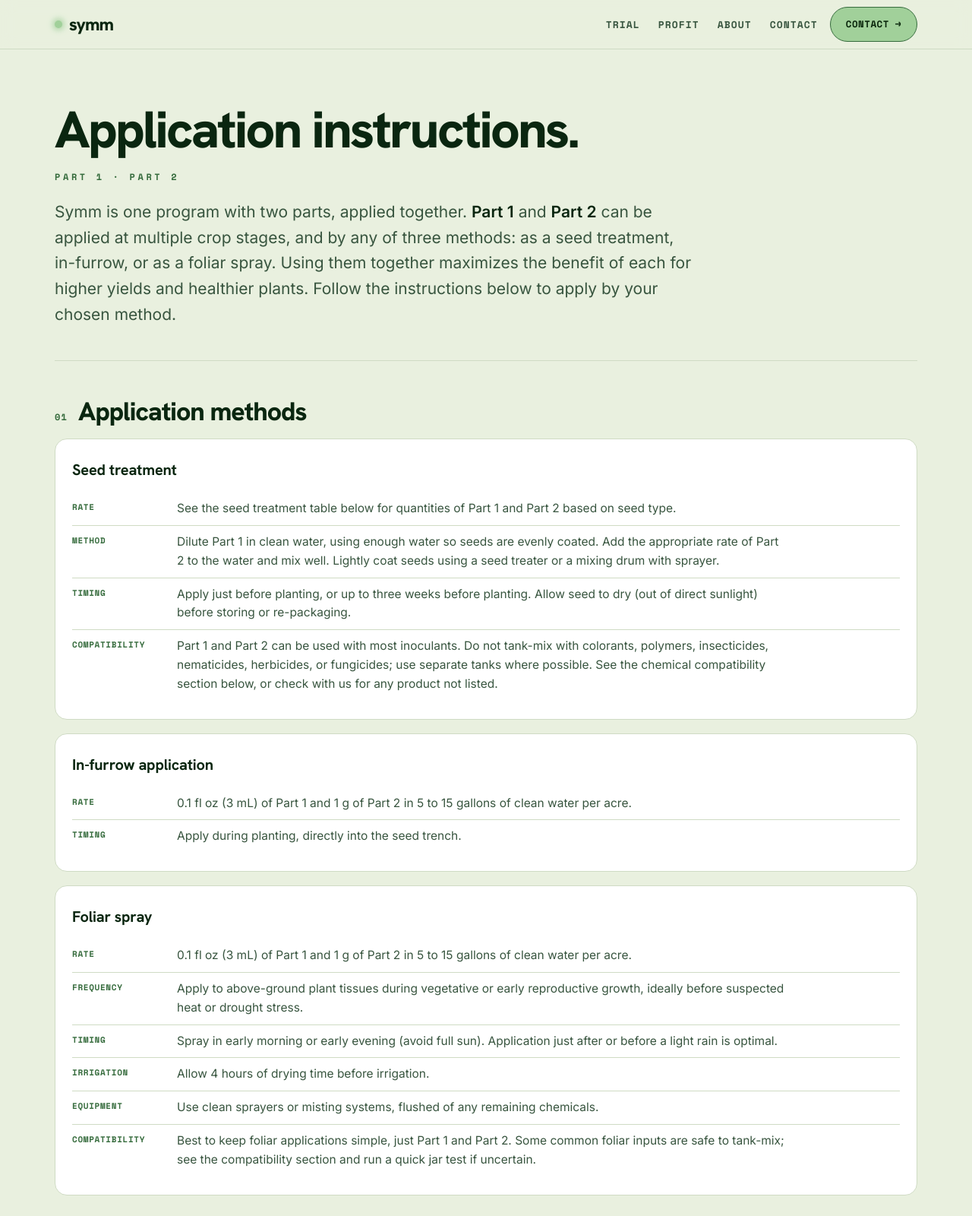
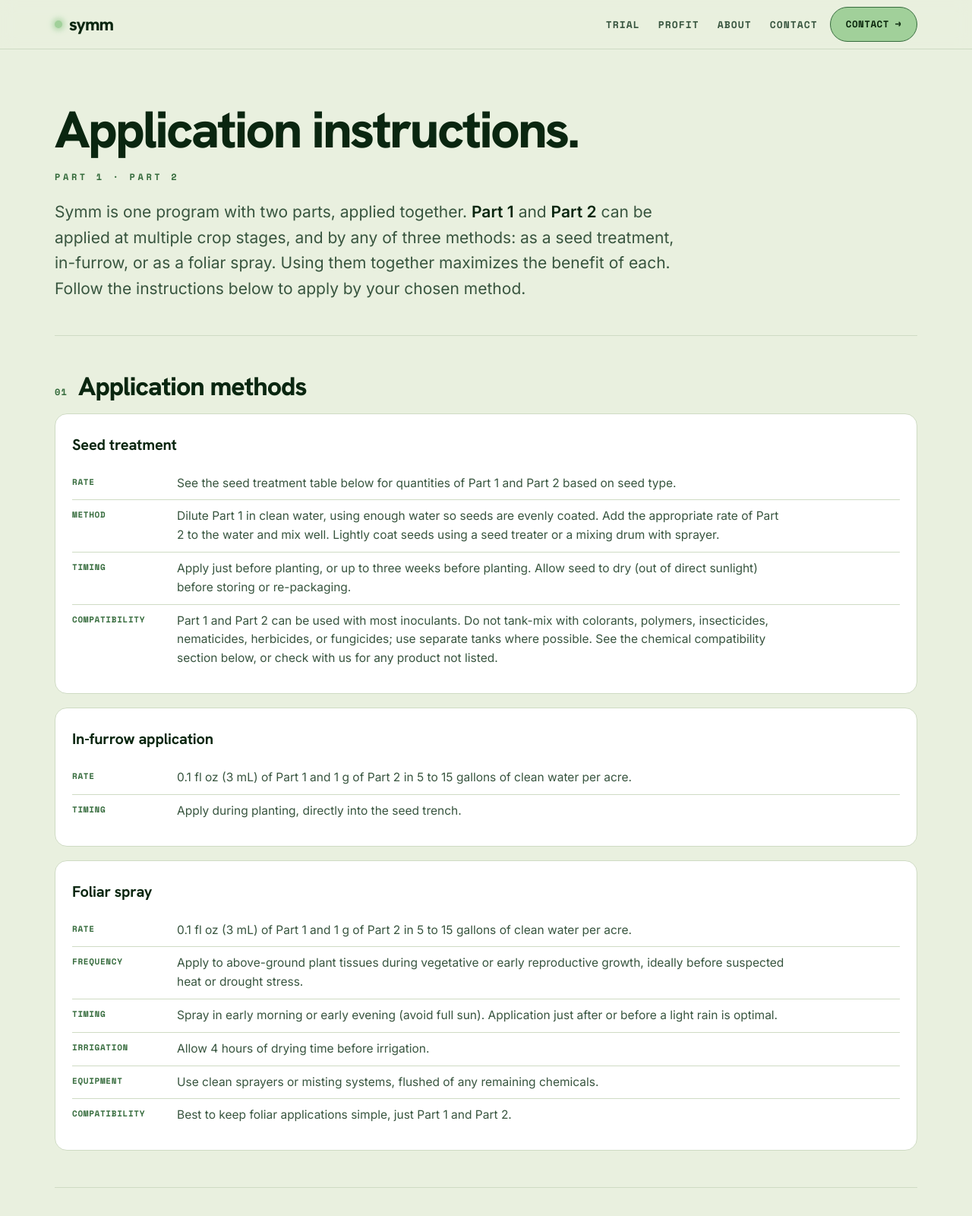
Before and after one commit to Nstock-ky/Symm, a plain HTML site: page symm-application-instructions.html in a window 1280 px wide. Shown: the top 1600 px of the page at 76% size. Drawn offline with nearby package versions, Linux system fonts and the light colour scheme.

Commit message:
Instructions page: drop 'safe to tank-mix' line and unqualified yield claim (quick list I)
Co-Authored-By: Claude Opus 5.5 <noreply@anthropic.com>

```diff
--- a/symm-application-instructions.html
+++ b/symm-application-instructions.html
@@ -187,7 +187,7 @@ header{position:sticky;top:0;z-index:50;background:color-mix(in srgb,var(--bg) 8
   <section class="cover">
     <h1>Application instructions.</h1>
     <p class="eyebrow" style="margin:18px 0 0">Part 1 &middot; Part 2</p>
-    <p class="sub">Symm is one program with two parts, applied together. <b>Part 1</b> and <b>Part 2</b> can be applied at multiple crop stages, and by any of three methods: as a seed treatment, in-furrow, or as a foliar spray. Using them together maximizes the benefit of each for higher yields and healthier plants. Follow the instructions below to apply by your chosen method.</p>
+    <p class="sub">Symm is one program with two parts, applied together. <b>Part 1</b> and <b>Part 2</b> can be applied at multiple crop stages, and by any of three methods: as a seed treatment, in-furrow, or as a foliar spray. Using them together maximizes the benefit of each. Follow the instructions below to apply by your chosen method.</p>
   </section>
 
   <section class="s" id="methods">
@@ -214,7 +214,7 @@ header{position:sticky;top:0;z-index:50;background:color-mix(in srgb,var(--bg) 8
       <div class="row"><span class="lab">Timing</span><span class="val">Spray in early morning or early evening (avoid full sun). Application just after or before a light rain is optimal.</span></div>
       <div class="row"><span class="lab">Irrigation</span><span class="val">Allow 4 hours of drying time before irrigation.</span></div>
       <div class="row"><span class="lab">Equipment</span><span class="val">Use clean sprayers or misting systems, flushed of any remaining chemicals.</span></div>
-      <div class="row"><span class="lab">Compatibility</span><span class="val">Best to keep foliar applications simple, just Part 1 and Part 2. Some common foliar inputs are safe to tank-mix; see the compatibility section and run a quick jar test if uncertain.</span></div>
+      <div class="row"><span class="lab">Compatibility</span><span class="val">Best to keep foliar applications simple, just Part 1 and Part 2.</span></div>
     </div>
   </section>
 
```
